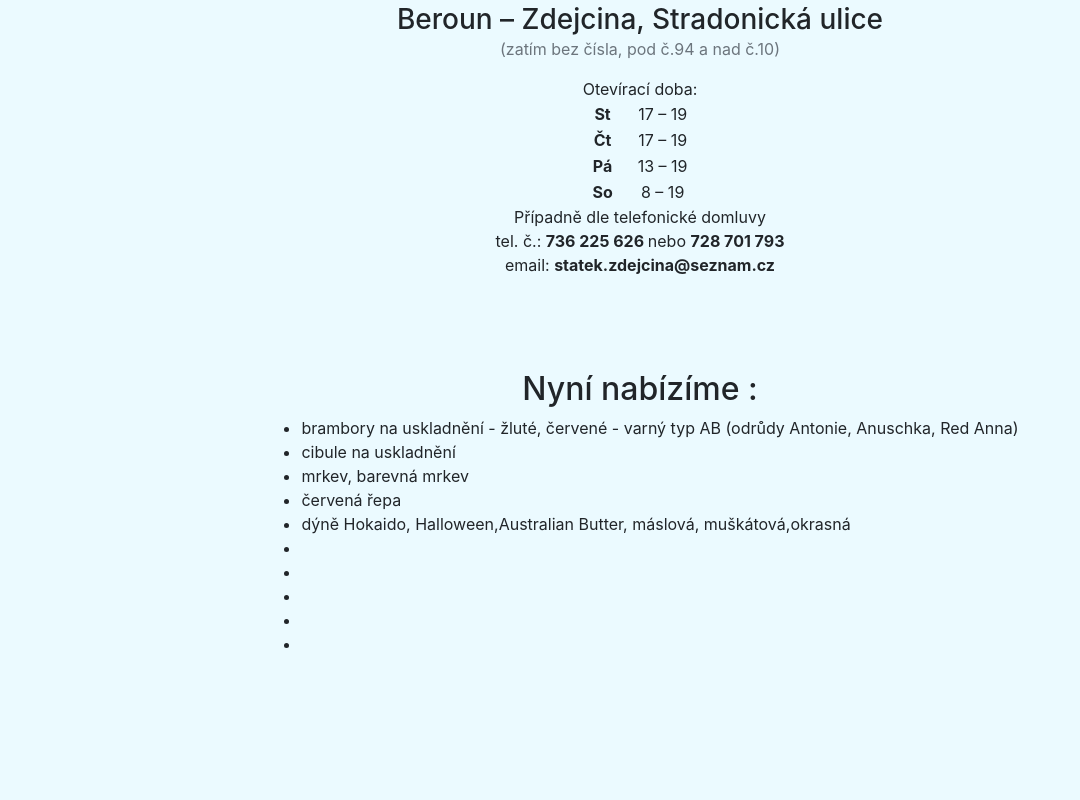
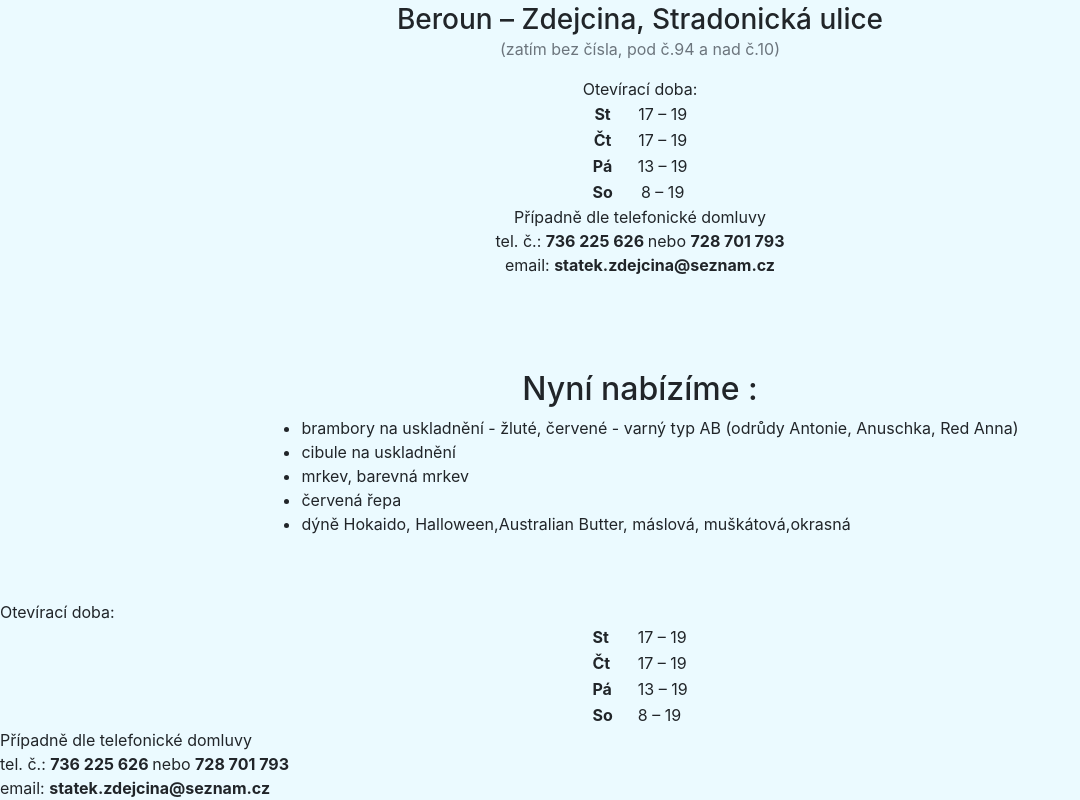
Before and after one commit to Statek-zdejcina/Statek-zdejcina.gihub.io, a plain HTML site: page index.html in a window 1280 px wide. Shown: the part 430-1230 px from the top of the page, without its empty margins (0-1080 px from the left). Before the commit the page ends 1150 px from the top, so only its background shows below. Drawn offline with nearby package versions, Linux system fonts and the light colour scheme.

Commit message:
Update index.html

```diff
--- a/index.html
+++ b/index.html
@@ -81,15 +81,51 @@
                 <li>mrkev, barevná mrkev </li>
                 <li>červená řepa</li>
                 <li>dýně Hokaido, Halloween,Australian Butter, máslová, muškátová,okrasná </li>
-                <li></li>
-                <li></li>
-                <li></li>
-                <li></li>
-                <li></li>
+
             </ul>
         </div>
     </div>
 
 </div>
+    Otevírací doba:<br>
+                <div class="d-flex justify-content-center">
+                    <table class="table-borderless">
+
+
+                         <tr>
+                            <th class="pr-4">St</th>
+                            <td>17 – 19</td>
+                        </tr>
+                        <tr>
+                            <th class="pr-4">Čt</th>
+                            <td>17 – 19</td>
+                        </tr>
+                        <tr>
+                            <th class="pr-4">Pá</th>
+                            <td>13 – 19</td>
+                        </tr>
+                        <tr>
+                            <th class="pr-4">So</th>
+                            <td>8 – 19</td>
+                        </tr>
+                    </table>
+                </div>
+                Případně dle telefonické domluvy <br>
+                tel. č.:
+                <strong>
+                    736 225 626
+                </strong>
+                nebo
+                <strong>
+                    728 701 793
+                </strong>
+               <br>
+                email:
+                <strong>
+                    statek.zdejcina@seznam.cz
+                </strong>
+            </div>
+        </div>
+    </div>
 </body>
 </html>
```
